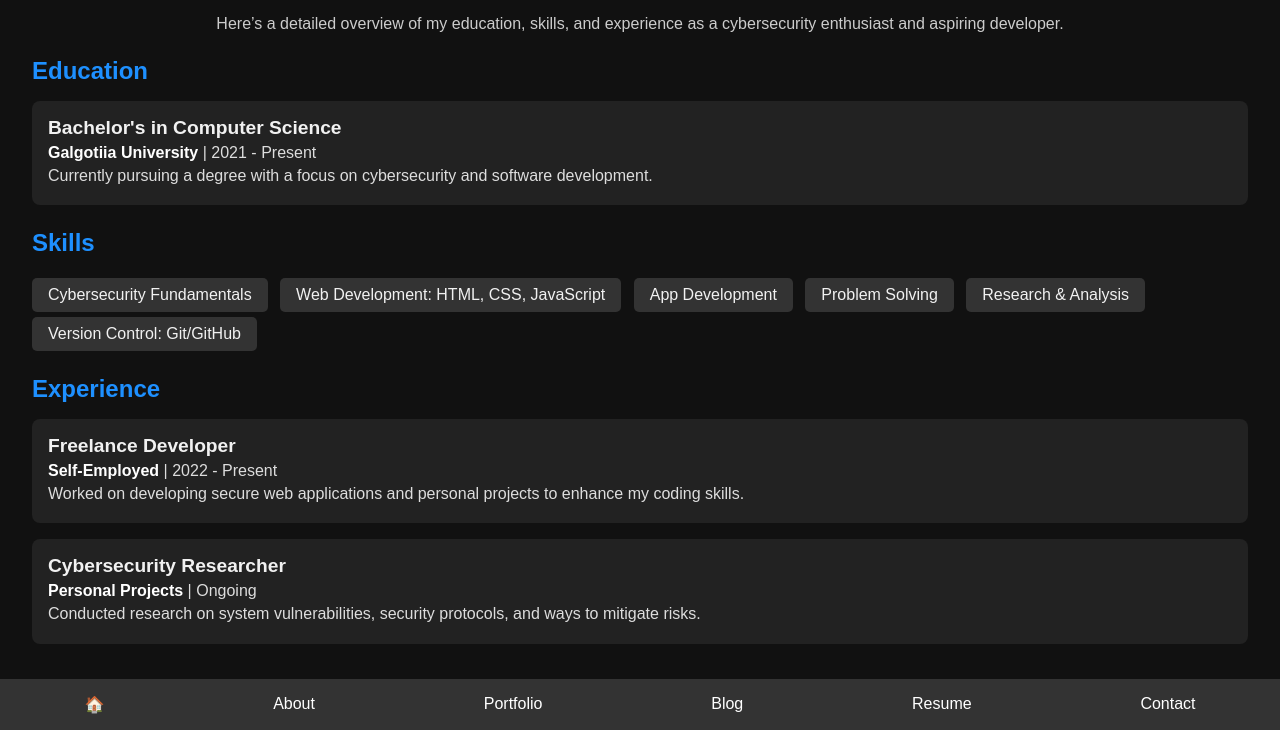
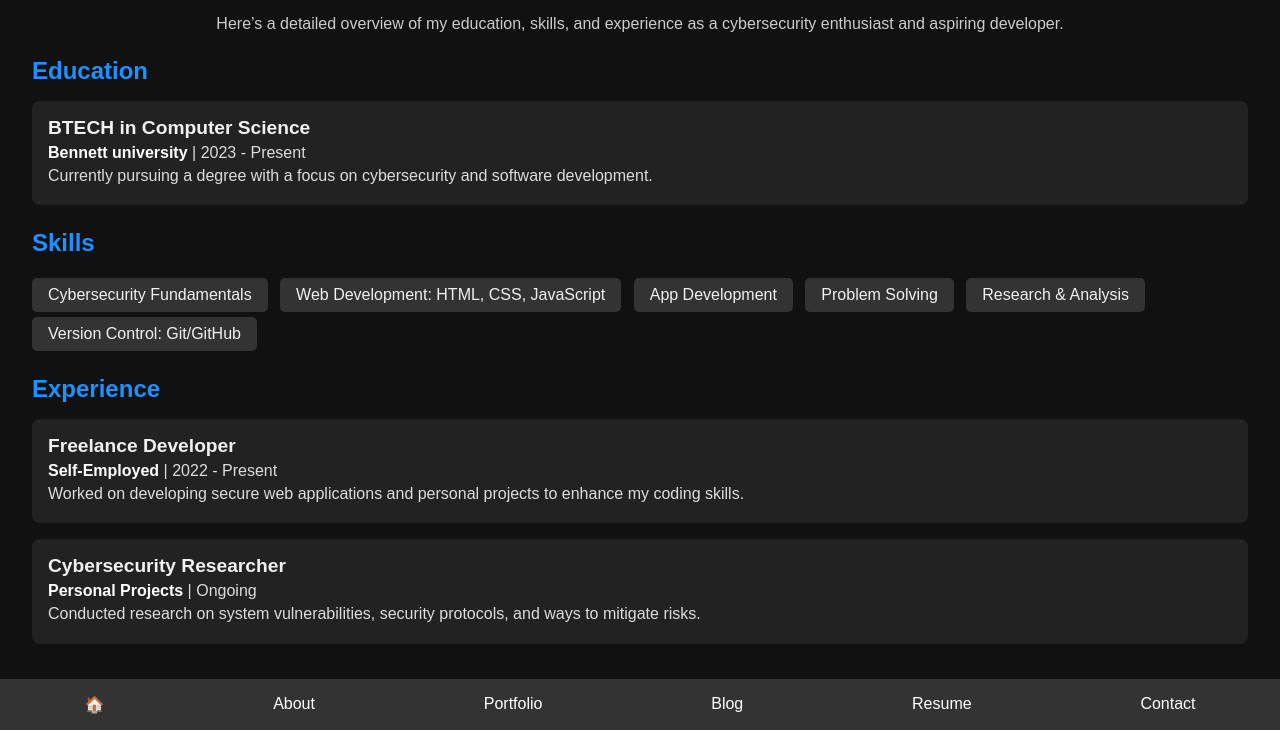
Before and after one commit to Jimmycartner/project, a plain HTML site: page resume.html in a window 1280 px wide. Shown: the part 70-800 px from the top of the page. Drawn offline with Linux system fonts and the light colour scheme.

Commit message:
resume.html

```diff
--- a/resume.html
+++ b/resume.html
@@ -17,8 +17,8 @@
         <div class="resume-section">
             <h2>Education</h2>
             <div class="resume-item">
-                <h3>Bachelor's in Computer Science</h3>
-                <p><b>Galgotiia University</b> | 2021 - Present</p>
+                <h3>BTECH in Computer Science</h3>
+                <p><b>Bennett university</b></b> | 2023 - Present</p>
                 <p>Currently pursuing a degree with a focus on cybersecurity and software development.</p>
             </div>
         </div>
```
